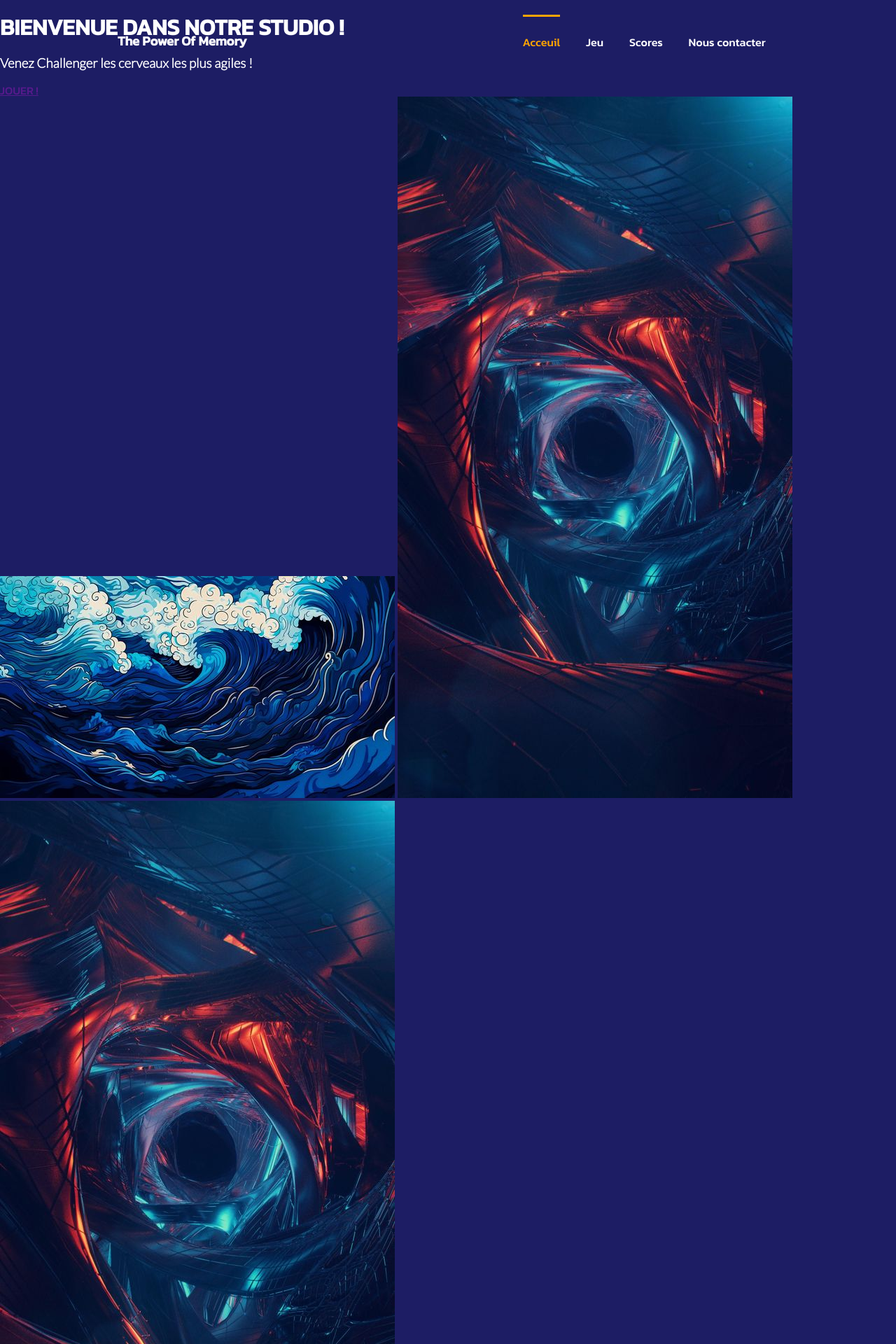
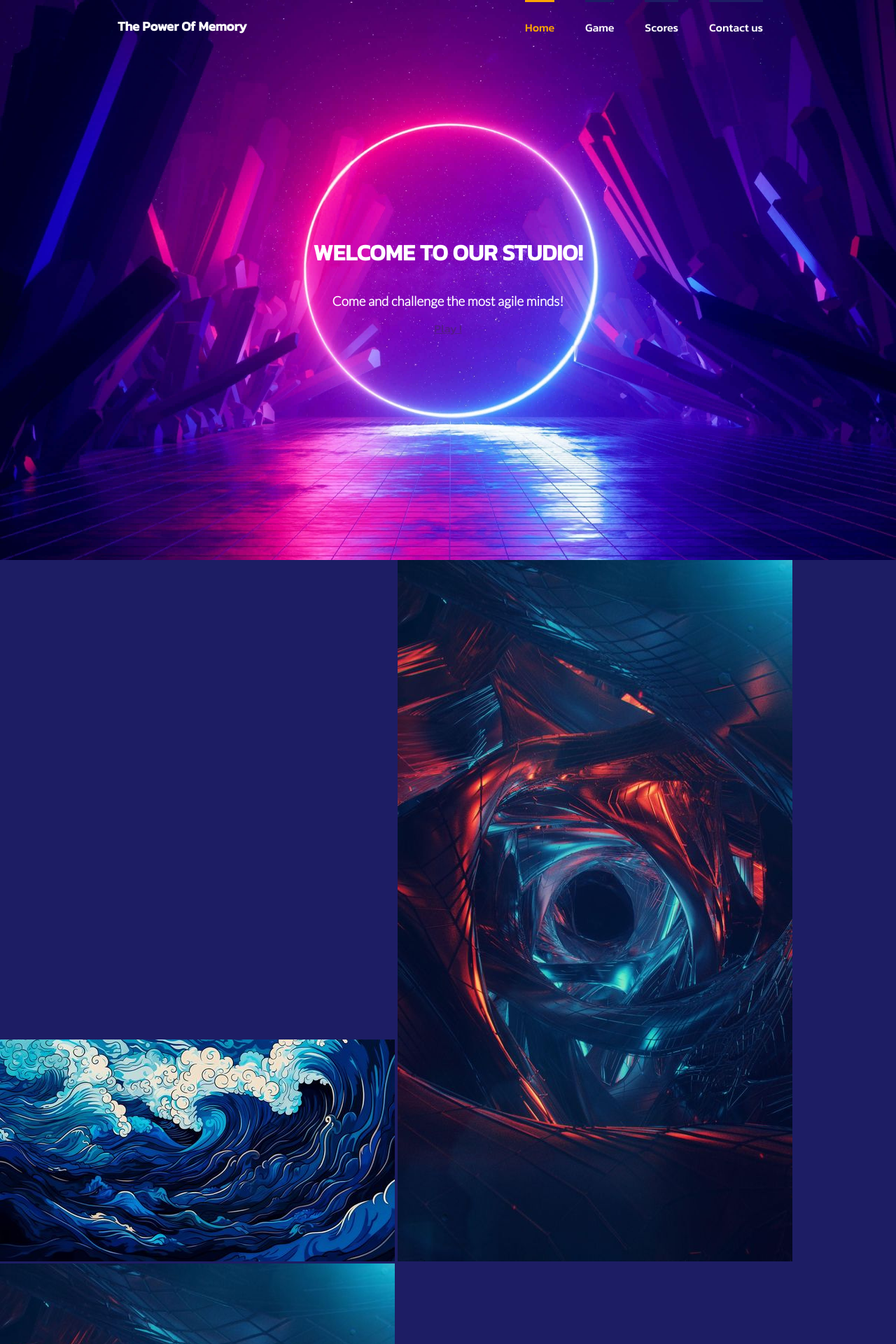
Before and after one commit to hard-tech/fantasy-memory, a PHP site: page / in a window 1280 px wide. Shown: the top 1920 px of the page at 70% size. Run offline with PHP 8.4, Linux system fonts and the light colour scheme; some libraries are stand-ins or nearby versions.

Commit message:
refacto all structure css (Part 2)

```diff
--- a/assets/css/main.css
+++ b/assets/css/main.css
@@ -3,16 +3,72 @@
     @import url('https://fonts.googleapis.com/css2?family=Kanit:wght@500&family=Lato:wght@300&display=swap');
     body{
         box-sizing: border-box;
-    width: 100vw;
-    height: 100vh;
+        color: white;
         background-color: rgb(29, 29, 100);
-    color: white;
         font-family: 'Kanit', sans-serif;
     }
 
 /* ### End code global ### */
 
-/* ### Start Forms-style all pages   #### */
+/* ### Start codes of "Index.html" ### */
+
+    /* ### Start code of header page ### */
+
+    .header-page{
+        height: 100vh;
+
+        display: flex;
+        align-items: center;
+        flex-direction: column;
+        justify-content: center;
+
+        background: url("../img/bg_head.jpg");
+        background-repeat: no-repeat;
+        background-position: center;
+        background-size: cover;
+    }
+
+    /* ### End code of header page ### */
+
+    /* ### Start code of blocInfo ### */
+
+        .BlocInfo{
+            width: 45%;
+            background-color: green;
+            color: white;
+            margin: 1%;
+            height: 20vh;
+            border-radius: 5px;
+            display: flex;
+            justify-content: center;
+            align-items: center;
+            flex-direction: column;
+        }
+        .BlocInfo p{
+            font-size: 2rem;
+            text-align: center;
+            margin: 0;
+        }
+        .BlocInfo:nth-child(1){
+            background-color: rgb(49, 8, 172);
+        }
+        .BlocInfo:nth-child(2){
+            background-color: rgb(4, 132, 12);
+        }
+        .BlocInfo:nth-child(3){
+            background-color: rgb(153, 8, 172);
+        }
+        .BlocInfo:nth-child(4){
+            background-color: rgb(172, 120, 8);
+        }
+
+    /* ### End code of blocInfo ### */
+
+/* ### End codes of "Index.html" ### */
+
+/* ### Start codes of "all pages" ### */
+
+    /* ### Start Forms-style "all pages" #### */
 
         form{
             display: flex;
@@ -46,3 +102,5 @@ body{
         }
 
     /* ### End Forms-style all pages #### */
+
+/* ### Start codes of all pages ### */
--- a/index.html
+++ b/index.html
@@ -24,19 +24,19 @@
             <h3>The Power Of Memory</h3>
 
             <ul>
-                <li><a id="active" href="">Acceuil</a></li>
-                <li><a href="">Jeu</a></li>
+                <li><a id="active" href="">Home</a></li>
+                <li><a href="">Game</a></li>
                 <li><a href="">Scores</a></li>
-                <li><a href="">Nous contacter</a></li>
+                <li><a href="">Contact us</a></li>
             </ul>
         </nav>
     </header>
     <main>
-        <section  id="containerUp">
-            <h1>BIENVENUE DANS NOTRE STUDIO !</h1>
-            <h3 class="lorem-text">Venez Challenger les cerveaux les plus agiles !</h3>
+        <section  class="header-page">
+            <h1>WELCOME TO OUR STUDIO!</h1>
+            <h3 class="lorem-text">Come and challenge the most agile minds!</h3>
 
-            <a href="">JOUER !</a>
+            <a href="">Play !</a>
         </section>
         <section class="sectMain" id="ContentFirstImg">
             <img src="assets/img/imgSect3.jpeg" alt="">
```
Also changed, not shown: assets/css/old-main.css (+0 -82 lines), assets/img/bg_head.jpg, 2 other files. Lines whose indentation alone changed are shown as unchanged.
